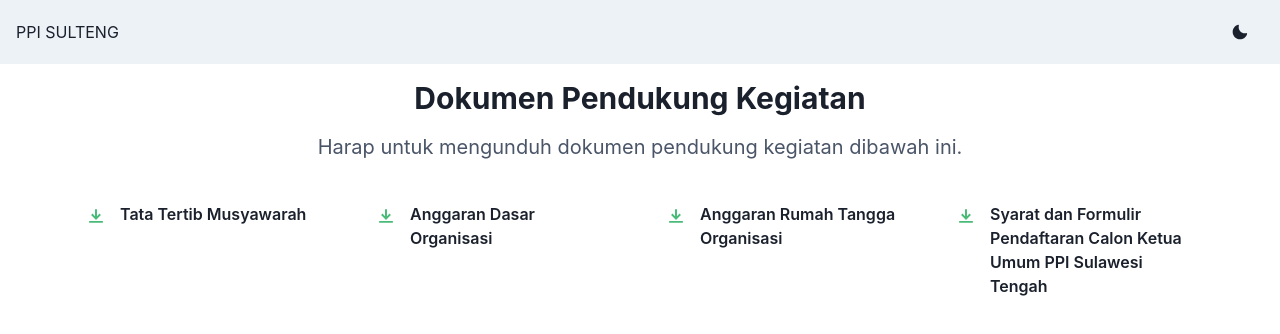
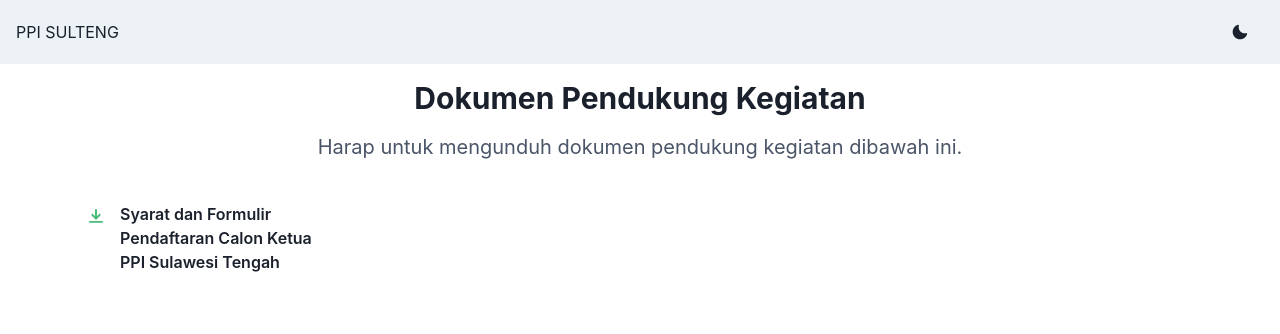
Before and after one commit to ppisulteng/musprov-3-ppi-sulteng, a Next.js app: page /download in a window 1280 px wide. Shown: the top 334 px of the page. Built offline with nearby package versions, Linux system fonts and the light colour scheme.

Commit message:
Update download.tsx

```diff
--- a/src/pages/download.tsx
+++ b/src/pages/download.tsx
@@ -16,25 +16,25 @@ import Link from "next/link";
 const data = [
   {
     id: 1,
-    title: "Tata Tertib Musyawarah",
-    link: "/documents/Tata-Tertib.txt",
-  },
-  {
-    id: 2,
-    title: "Anggaran Dasar Organisasi",
-    link: "/documents/Anggaran-Dasar.txt",
-  },
-  {
-    id: 3,
-    title: "Anggaran Rumah Tangga Organisasi",
-    link: "/documents/Anggaran-Rumah-Tangga.txt",
-  },
-  {
-    id: 4,
-    title:
-      "Syarat dan Formulir Pendaftaran Calon Ketua Umum PPI Sulawesi Tengah",
-    link: "/documents/Syarat-dan-Formulir-Pendaftaran-Ketua-PPI-Sulteng.txt",
-  },
+    title: "Syarat dan Formulir Pendaftaran Calon Ketua PPI Sulawesi Tengah",
+    link: "/Pendaftaran-Calon-Ketua-PPI-Sulteng.pdf"
+  }
+
+
+
+
+
+
+
+
+
+
+
+
+
+
+
+
 ];
 
 const Download = () => {
```
